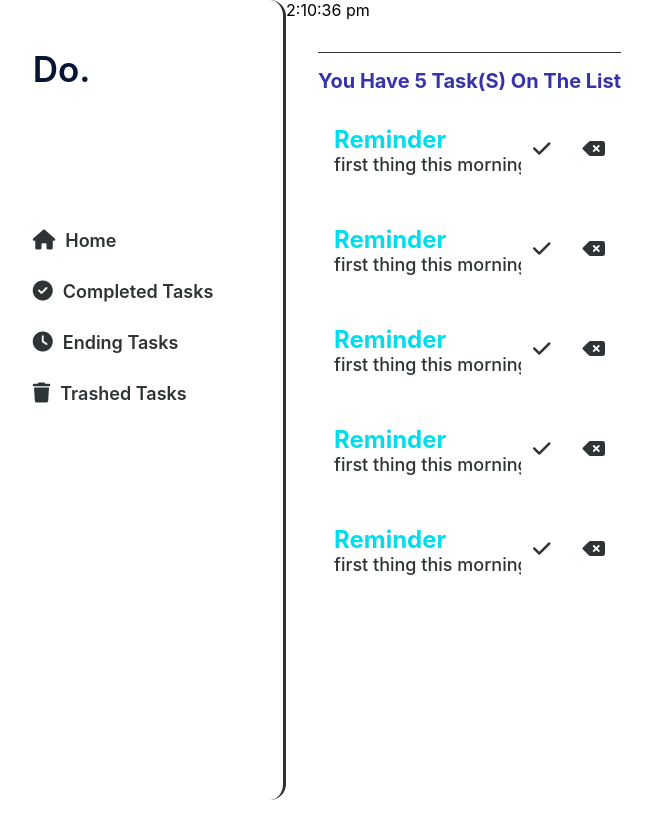
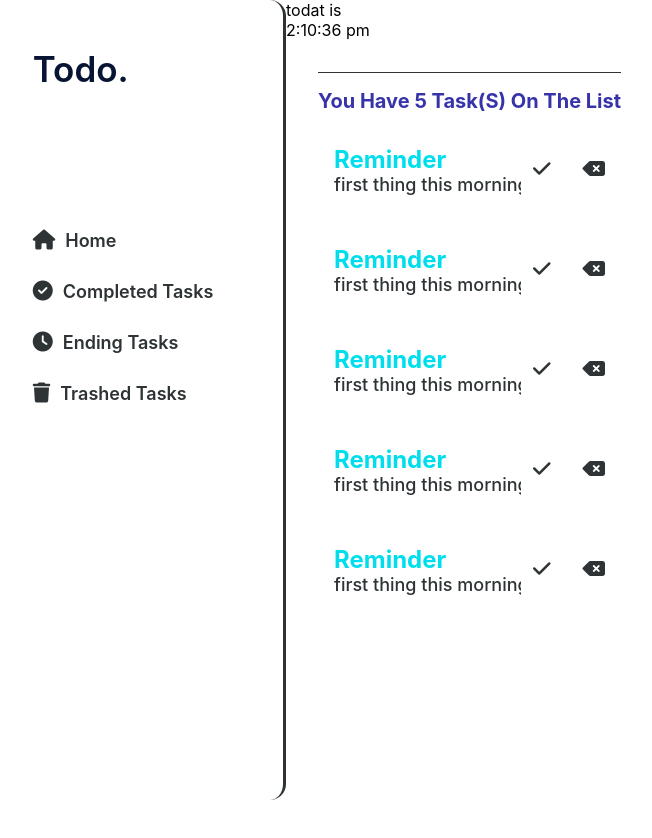
Before and after one commit to Walter-sdq/react-todo-list, a React (Create React App) app: page / in a window 1280 px wide. Shown: the whole page, without its empty margins (37-689 px from the left). Built offline with nearby package versions, Linux system fonts and the light colour scheme; data requests are answered from the project's data file.

Commit message:
ran BUILD and made some changes to the container and details code to fetch lists dynamically

```diff
--- a/src/components/container/container.jsx
+++ b/src/components/container/container.jsx
@@ -19,7 +19,7 @@ const Container = () => {
     //     }
     // }
 
-    const logo = 'do.'
+    const logo = 'Todo.'
     const home = '/'
     const completed = '/completed'
     const pending = '/pending'
@@ -39,29 +39,29 @@ const Container = () => {
                         <Completed />
                     </Route>
 
-                    <Route path='pending'>
+                    <Route path='/pending'>
                         <Pending />
                     </Route>
 
-                    <Route path='trashed'>
+                    <Route path='/trashed'>
                         <Trashed />
                     </Route>
 
                     <Route path='/lists/:id'>
-                        <Details />
+                        <Details type='lists' />
                     </Route>
 
-                    {/* <Route path='/completed/:id'>
-                        <Details/>
-                    </Route> */}
+                    <Route path='/completed/:id'>
+                        <Details type='completed' />
+                    </Route>
 
-                    {/* <Route path='/pending/:id'>
-                        <Details/>
+                    <Route path='/pending/:id'>
+                        <Details type='pending' />
                     </Route>
 
                     <Route path='/trash/:id'>
-                        <Details/>
-                    </Route> */}
+                        <Details type='trash' />
+                    </Route>
 
                 </Switch>
             </div>
--- a/src/components/hooks/useTime.component.jsx
+++ b/src/components/ext-hooks/useTime.component.jsx
@@ -11,7 +11,6 @@ const Time = () => {
 
         return () => clearInterval(timer);
     }, []);
-
     const hours = currentTime.getHours();
     const minutes = currentTime.getMinutes();
     const seconds = currentTime.getSeconds();
@@ -19,15 +18,24 @@ const Time = () => {
 
     return (
         <div className="clock">
-            {
+            <div className="day">todat is { }</div>
+            <div className="time"><span className="hr">{
                 hours === 0 ? 12 :
                     (hours > 12) ?
                         hours - 12 : hours
-            }:{
-                minutes > 9 ? minutes : `0${minutes}`
-            }:{
-                seconds > 9 ? seconds : `0${seconds}`
-            } {ampm}
+            }</span>
+                :<span className="min">
+                    {
+                        minutes > 9 ? minutes : `0${minutes}`
+                    }
+                </span>
+                :<span className="sec">
+                    {
+                        seconds > 9 ? seconds : `0${seconds}`
+                    }
+                </span> <span className="ampm">{ampm}</span>
+            </div>
+
         </div>
     );
 }
--- a/src/components/pages/completed.component.jsx
+++ b/src/components/pages/completed.component.jsx
@@ -1,4 +1,4 @@
-import useFetch from "../hooks/fetchListsData.component";
+import useFetch from "../ext-hooks/fetchListsData.component";
 import Todo from "../todo/todo.component";
 
 
--- a/src/components/pages/todoDetails.component.jsx
+++ b/src/components/pages/todoDetails.component.jsx
@@ -1,7 +1,7 @@
 import { useParams } from "react-router-dom/cjs/react-router-dom.min";
-import useFetch from "../hooks/fetchListsData.component";
+import useFetch from "../ext-hooks/fetchListsData.component";
 
-const Details = () => {
+const Details = ({type}) => {
     const { id } = useParams()
     const { data: list, err, loading } = useFetch(`http://localhost:8000/lists/${id}`)
     return (
```
Also changed, not shown: src/components/pages/home.component.jsx (+4 -4 lines), src/components/ext-hooks/fetchListsData.component.jsx (renamed from src/components/hooks/fetchListsData.component.jsx), 22 other files (tests, documents, lock files or other folders).
